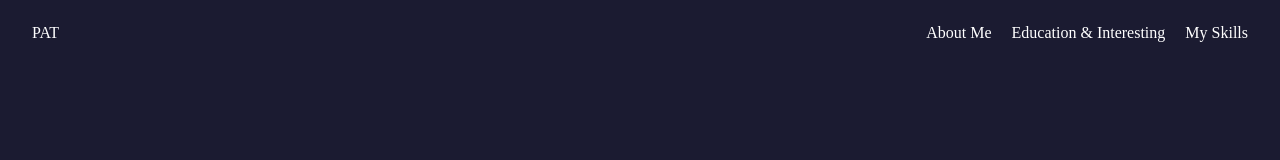
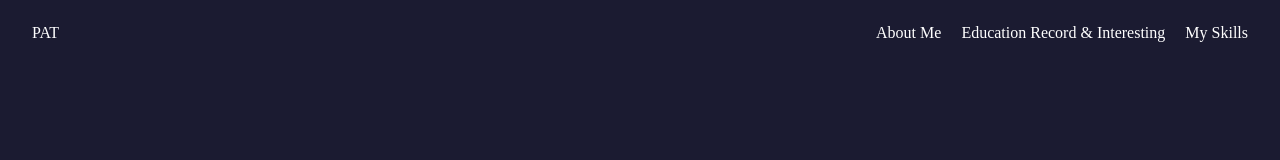
Before and after one commit to NuntapongS/my-portfolio, a React (Create React App) app: page / in a window 1280 px wide. Shown: the top 160 px of the page. Built offline with nearby package versions, Linux system fonts and the light colour scheme.

Commit message:
edit: wording

```diff
--- a/src/components/navbar.tsx
+++ b/src/components/navbar.tsx
@@ -38,7 +38,7 @@ const Navbar = () => {
               offset={10}
               duration={500}
             >
-              Education & Interesting
+              Education Record & Interesting
             </Link>
           </li>
           <li className="nav-link">
```
